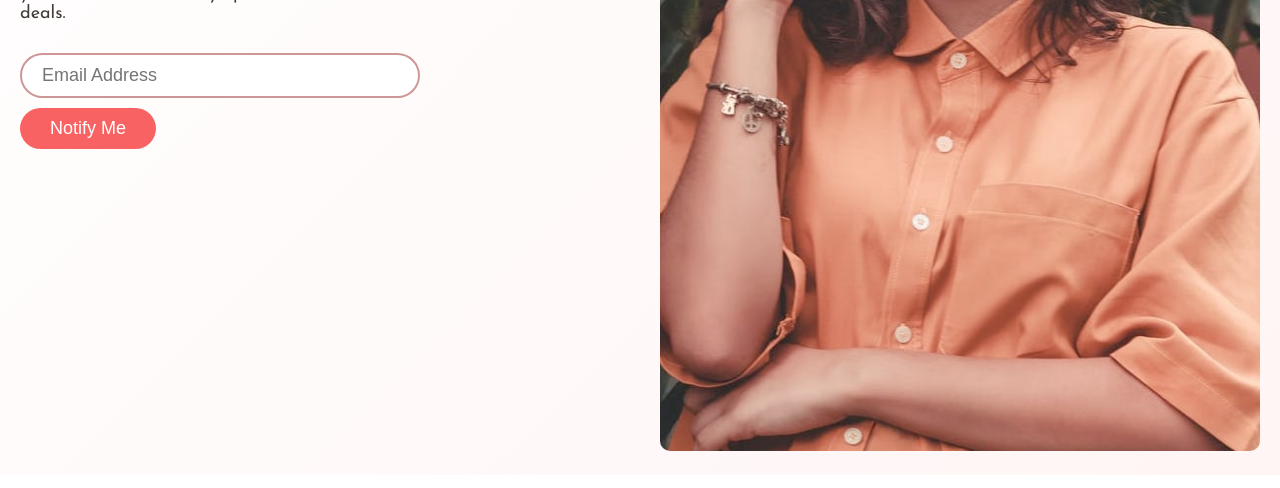
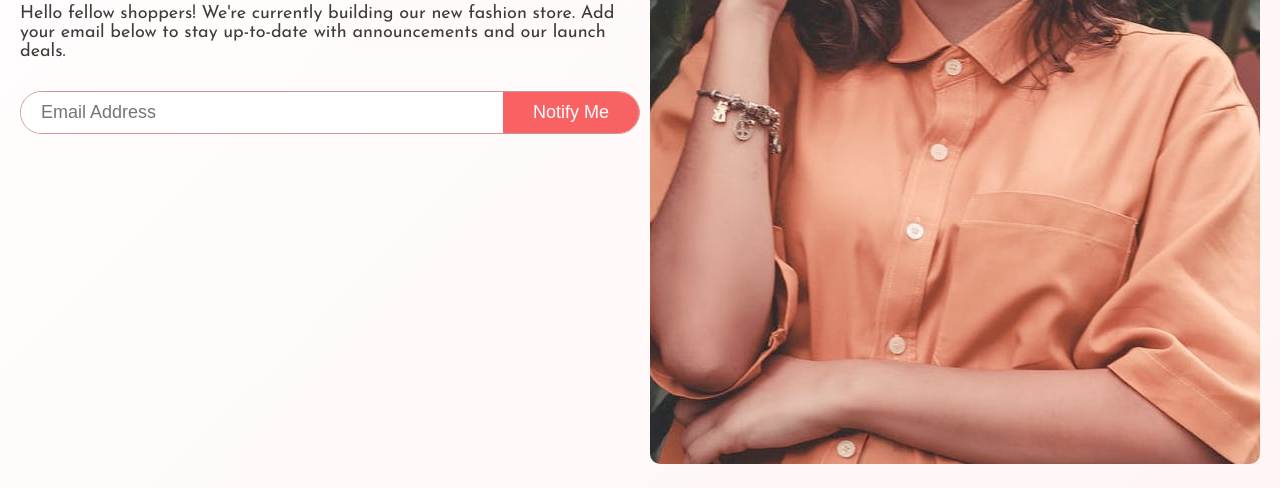
Before and after one commit to saifee/comingsoon, a plain HTML site: page index.html in a window 1280 px wide. Shown: the part 441-929 px from the top of the page. Drawn offline with Linux system fonts and the light colour scheme.

Commit message:
Update styles.css

```diff
--- a/styles.css
+++ b/styles.css
@@ -40,7 +40,6 @@ body {
   max-width: 1440px;
   margin: 0 auto;
   padding: 20px;
-  text-align: center;
 }
 
 .header {
@@ -67,6 +66,7 @@ h1 {
   font-size: 36px;
   font-weight: var(--font-weight-bold);
   margin-bottom: 20px;
+  color: var(--soft-red);
 }
 
 p {
@@ -76,24 +76,23 @@ p {
 
 .email-form {
   display: flex;
-  flex-direction: column;
-  align-items: flex-start;
+  flex-direction: row;
+  align-items: center;
+  border: 1px solid var(--desaturated-red);
+  border-radius: 25px;
+  overflow: hidden;
 }
 
 .email-form input {
   padding: 10px 20px;
-  border: 2px solid var(--desaturated-red);
-  border-radius: 50px;
+  border: none;
   font-size: 18px;
-  width: 100%;
-  max-width: 400px;
-  margin-bottom: 10px;
+  flex-grow: 1;
 }
 
 .email-form button {
   padding: 10px 30px;
   border: none;
-  border-radius: 50px;
   background-color: var(--soft-red);
   color: #fff;
   font-size: 18px;
@@ -127,17 +126,15 @@ p {
 
   .content {
     text-align: left;
+    max-width: 50%;
   }
 
   .image {
     order: 2;
+    max-width: 50%;
   }
 
   .image img {
-    max-width: 600px;
-  }
-
-  .email-form {
-    align-items: flex-start;
+    max-width: 100%;
   }
 }
```
